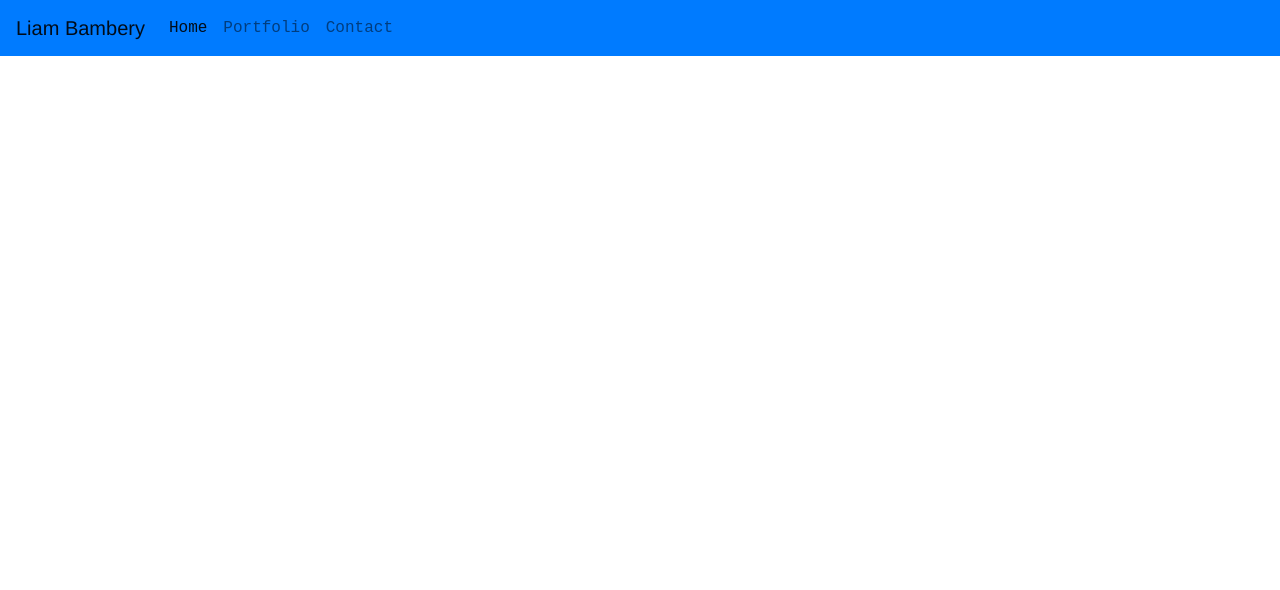
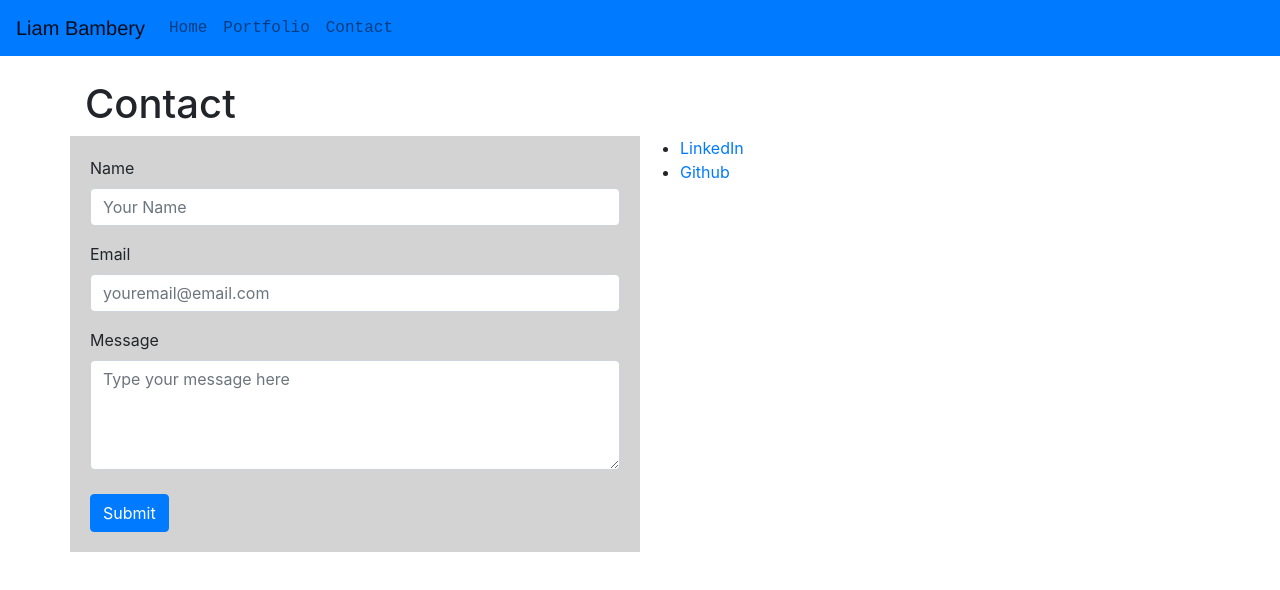
Before and after one commit to liambambery23/Portfolio, a plain HTML site: page contact.html in a window 1280 px wide. Drawn offline with nearby package versions, Linux system fonts and the light colour scheme.

Commit message:
added contact form and social links

```diff
--- a/contact.html
+++ b/contact.html
@@ -19,7 +19,7 @@
         </button>
         <div class="collapse navbar-collapse" id="navbarNav">
           <ul class="navbar-nav mr-auto mt-2 mt-lg-0">
-            <li class="nav-item active">
+            <li class="nav-item">
               <a class="nav-link" href="index.html">Home <span class="sr-only">(current)</span></a>
             </li>
             <li class="nav-item">
@@ -31,7 +31,42 @@
           </ul>
         </div>
       </nav>
+    </br>
+    <section class="container">
+        <div class="row">
+          <header class="col-md-12">
+              <h1>Contact</h1>
+          </header>
+        </div>
+        <div class="row">
+        <div class="col-lg-6" id="contact-form">
+          <form>
+              <div class="form-group">
+                <label for="name">Name</label>
+                <input type="text" class="form-control" id="name" placeholder="Your Name">
+              </div>
+              <div class="form-group">
+                <label for="email">Email</label>
+                <input type="email" class="form-control" id="email" placeholder="youremail@email.com">
+              </div>
+              <div class="contact-form">
+                <label for="message">Message</label>
+                <textarea class="form-control" id="message" rows="4" placeholder="Type your message here"></textarea>
+              </div>
+            </br>
+              <button type="submit" class="btn btn-primary">Submit</button>
+          </form>
 
+        </div>
+        <div class="row">
+            <div class="col-lg-6">
+                <ul>
+                    <li><a href="https://www.linkedin.com/in/liam-bambery-2226b5150/" target="blank">LinkedIn</a></li>
+                    <li><a href="https://github.com/liambambery23" target="blank">Github</a> </li>
+                </ul>
+            </div>
+        </div>
+    </section>
 
 </body>
 </html>
--- a/style.css
+++ b/style.css
@@ -4,6 +4,11 @@
 
 .nav-item {
     font-family: 'Courier New', Courier, monospace;
+}
+
+#contact-form {
+    background-color: lightgray;
+    padding: 20px;
 }
 
 
```
